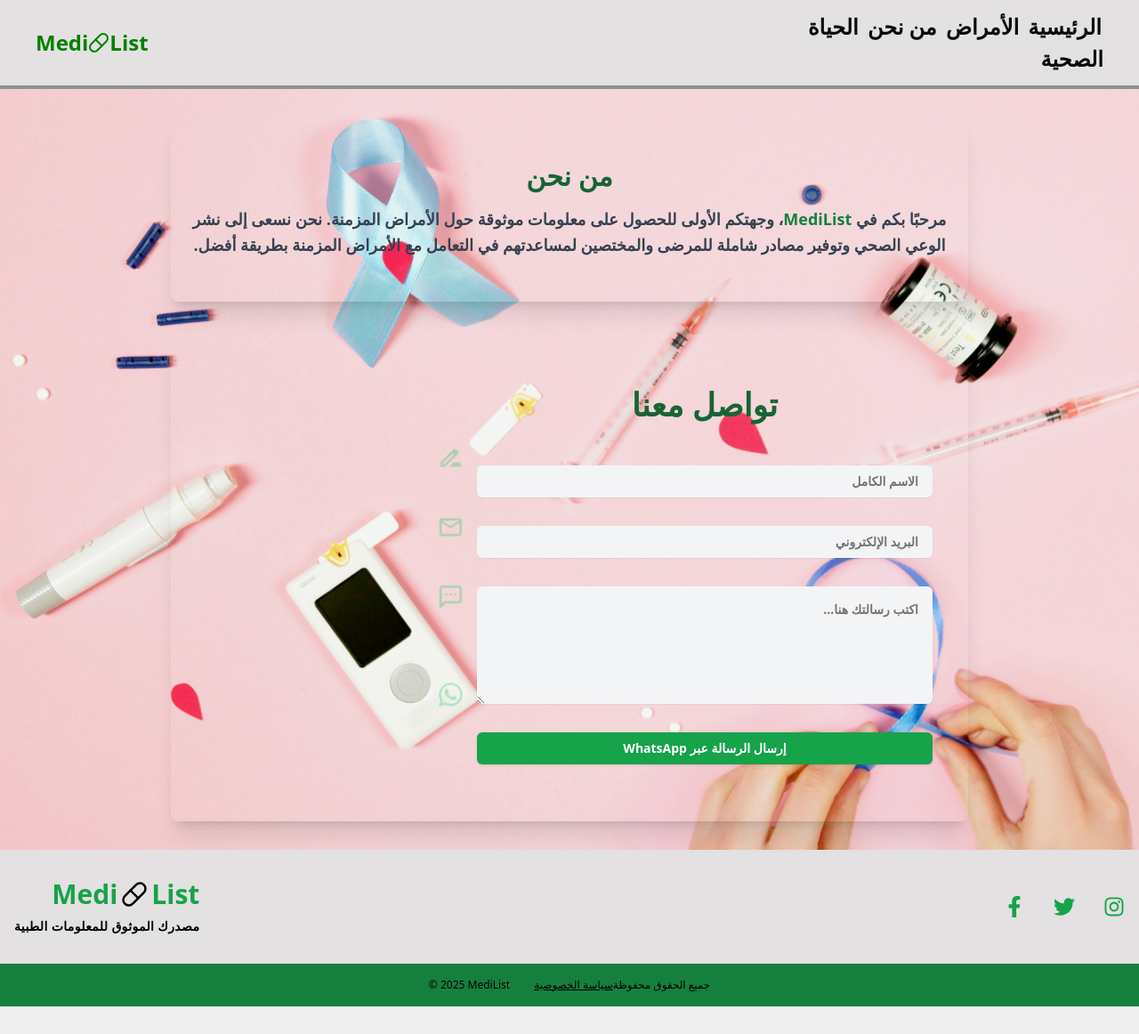
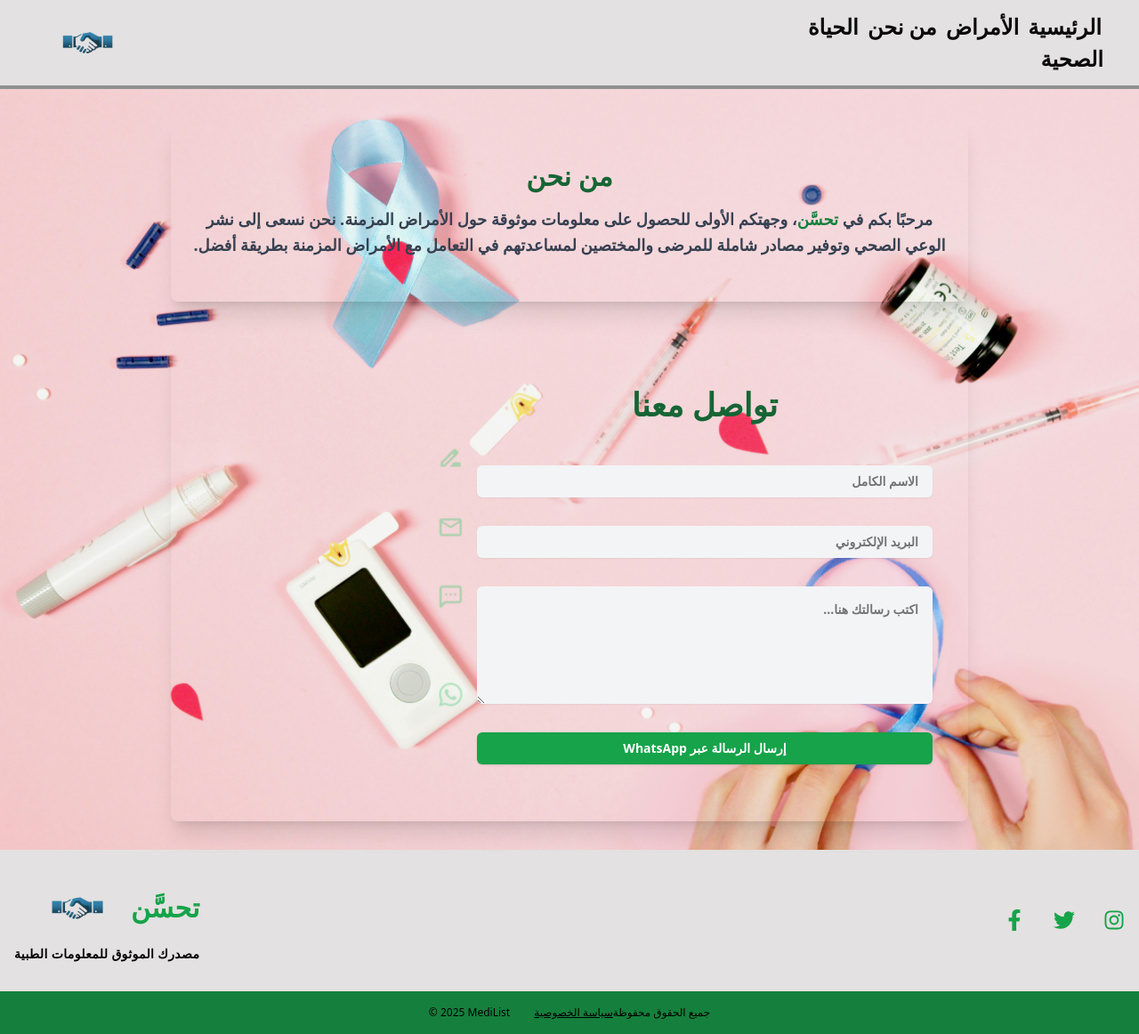
Before and after one commit to Ezeddin-Alassaad/Medi_List, a Next.js app: page /contact in a window 1280 px wide. Shown: the whole page at 89% size. Before the commit the page ends 1131 px from the top, so only its background shows below. Built offline with nearby package versions, Linux system fonts and the light colour scheme.

Commit message:
updated names of websites

```diff
--- a/src/app/contact/page.tsx
+++ b/src/app/contact/page.tsx
@@ -9,7 +9,7 @@ import { LuMessageSquareMore } from "react-icons/lu";
 import { FaWhatsapp } from "react-icons/fa";
 
 const ContactPage = () => {
-  const whatsappLink = "https://wa.me/966504920695?text=Hello%2C%20I%20have%20a%20question%20regarding%20Medilist";
+  const whatsappLink = "https://wa.me/966504920695?text=Hello%2C%20I%20have%20a%20question%20regarding%20Thssan";
 
   return (
     <section
@@ -25,7 +25,7 @@ const ContactPage = () => {
       >
         <h2 className="text-3xl font-bold text-green-800 text-center mb-4">من نحن</h2>
         <p className="text-gray-700 text-lg leading-relaxed text-center">
-          مرحبًا بكم في <span className="text-green-700 font-bold">MediList</span>، وجهتكم الأولى للحصول على معلومات موثوقة حول الأمراض المزمنة.
+          مرحبًا بكم في <span className="text-green-700 font-bold">تحسَّن</span>، وجهتكم الأولى للحصول على معلومات موثوقة حول الأمراض المزمنة.
           نحن نسعى إلى نشر الوعي الصحي وتوفير مصادر شاملة للمرضى والمختصين لمساعدتهم في التعامل مع الأمراض المزمنة بطريقة أفضل.
         </p>
       </motion.div>
--- a/src/app/page.tsx
+++ b/src/app/page.tsx
@@ -7,15 +7,15 @@ const HomePage = () => {
   return (
     <div className="relative min-h-screen text-white">
       <Head>
-        <title>MediList - معلومات عن الأمراض المزمنة</title>
+        <title>Thssan - معلومات عن الأمراض المزمنة</title>
         <meta name="description" content="اكتشف معلومات شاملة حول الأمراض المزمنة وطرق الوقاية لتعزيز صحتك." />
-        <meta name="keywords" content="MediList, الأمراض المزمنة, الوقاية, الصحة, نصائح طبية" />
+        <meta name="keywords" content="Thssan, الأمراض المزمنة, الوقاية, الصحة, نصائح طبية" />
         <meta name="robots" content="index, follow" />
-        <link rel="canonical" href="https://medilist.vercel.app" />
-        <meta property="og:title" content="MediList - دليلك للصحة" />
-        <meta property="og:description" content="تعرف على الأمراض المزمنة وطرق الوقاية منها عبر موقع MediList." />
-        <meta property="og:image" content="https://medilist.vercel.app/og-image.jpg" />
-        <meta property="og:url" content="https://medilist.vercel.app" />
+        <link rel="canonical" href="https://Thssan.vercel.app" />
+        <meta property="og:title" content="Thssan - دليلك للصحة" />
+        <meta property="og:description" content="تعرف على الأمراض المزمنة وطرق الوقاية منها عبر موقع Thssan." />
+        <meta property="og:image" content="https://Thssan.vercel.app/og-image.jpg" />
+        <meta property="og:url" content="https://Thssan.vercel.app" />
       </Head>
 
       {/* Main Content with Scroll Snap */}
@@ -35,7 +35,7 @@ const HomePage = () => {
             <div className="absolute inset-0 bg-black/50" />
           </div>
           <h1 className="text-5xl font-extrabold mb-6 animate-fade-in">
-            مرحبًا بك في MediList
+            مرحبًا بك في تحسَّن
           </h1>
           <p className="text-2xl mb-12 max-w-2xl mx-auto animate-fade-in-delay">
             اكتشف معلومات شاملة حول الأمراض المزمنة وطرق الوقاية لتعزيز صحتك
--- a/src/components/Footer.tsx
+++ b/src/components/Footer.tsx
@@ -1,7 +1,7 @@
 import React from 'react';
 import Link from 'next/link';
-import { LuPill } from 'react-icons/lu';
 import { FaFacebookF, FaTwitter, FaInstagram } from 'react-icons/fa';
+import Image from 'next/image';
 
 const Footer = () => {
   return (
@@ -13,7 +13,14 @@ const Footer = () => {
             href="/"
             className="text-3xl font-extrabold flex items-center justify-center md:justify-end"
           >
-           <span className="text-green-600">Medi </span> <LuPill className="mx-1" /> <span className="text-green-600">List</span>
+            <Image
+                          src="/logo.png"
+                          alt="Thssan Logo"
+                          width={120}
+                          height={40}
+                          style={{ objectFit: 'contain' }}
+                        />
+           <span className="text-green-600">تحسَّن</span>
           </Link>
           <p className="mt-2 font-extrabold text-sm tracking-wide">
             مصدرك الموثوق للمعلومات الطبية
--- a/src/components/header/Navbar.tsx
+++ b/src/components/header/Navbar.tsx
@@ -3,8 +3,8 @@ import Link from 'next/link'
 import styles from "./header.module.css"
 import { useState } from 'react'
 import { FiMenu } from "react-icons/fi";
-import { LuPill } from "react-icons/lu";
 import { IoMdClose } from 'react-icons/io';
+import Image from 'next/image';
 
 const Navbar = () => {
 
@@ -22,9 +22,16 @@ const Navbar = () => {
       <Link onClick={()=>setToggle(false)} href="/contact" className={styles.navLink}> من نحن</Link>
       <Link onClick={()=>setToggle(false)} href="/healthy" className={styles.navLink}> الحياة الصحية </Link>
         </ul></div>
-      <div>
-          <Link href="/" className={styles.logo}>List
-           <LuPill/> Medi
+
+        <div>
+          <Link href="/" className={styles.logo}>
+            <Image
+              src="/logo.png"
+              alt="Thssan Logo"
+              width={120}
+              height={40}
+              style={{ objectFit: 'contain' }}
+            />
           </Link>
           <div className={styles.menu}>
             {toggle? (<IoMdClose onClick={()=>setToggle(prev=>!prev)}/>):(<FiMenu onClick={()=>setToggle(prev=>!prev)}/>)}
```
Also changed, not shown: next-sitemap.config.js (line endings or trailing spaces), package.json (line endings or trailing spaces), public/logo.png (added), public/robots.txt, src/app/layout.tsx (line endings or trailing spaces), src/app/privacy/page.tsx (line endings or trailing spaces), 1 other file (tests, documents, lock files or other folders).
